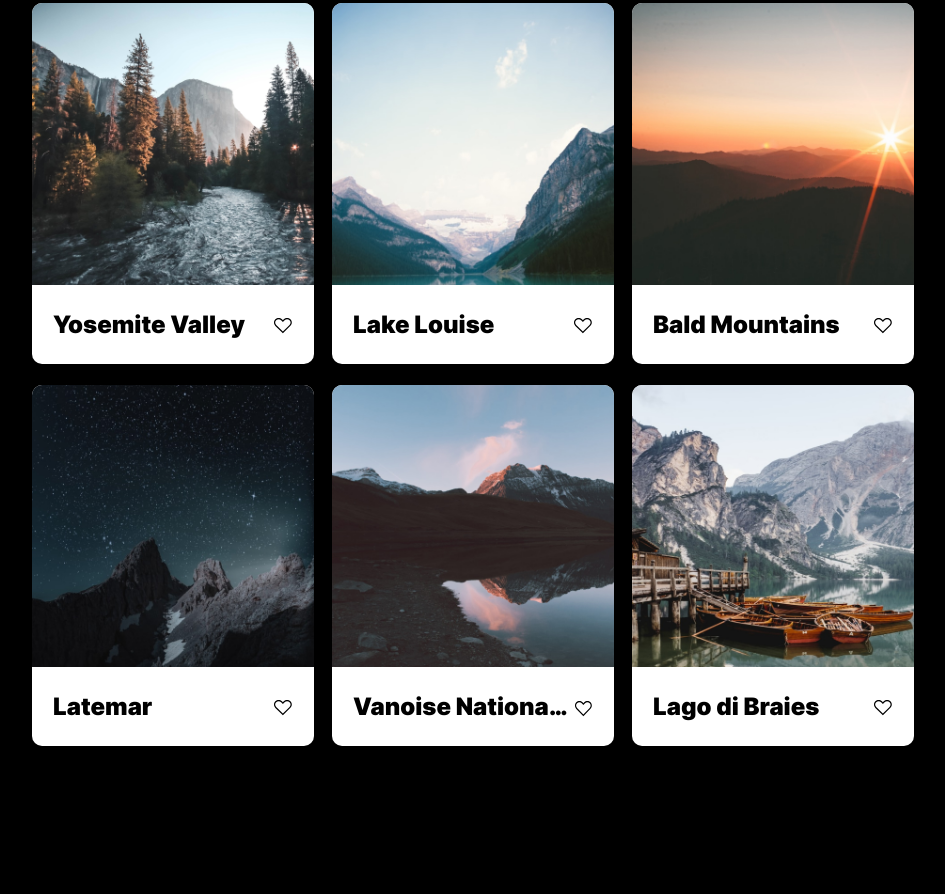
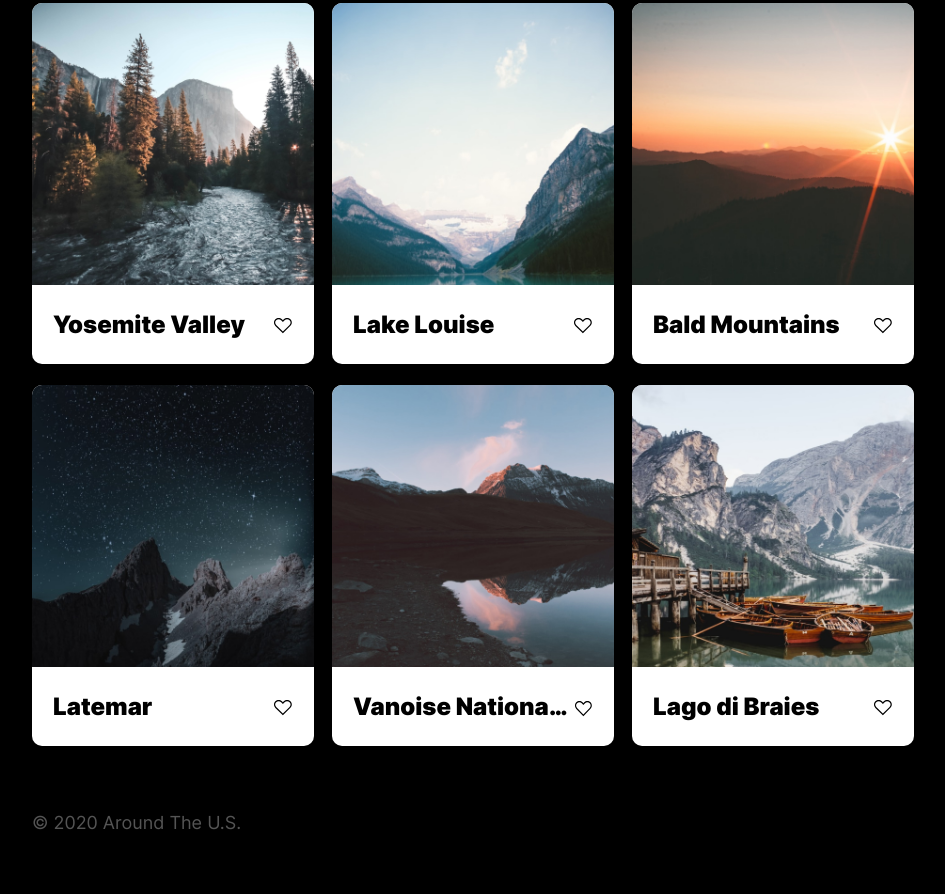
Before and after one commit to derekschinke-practicum/web_project_4, a plain HTML site: page index.html in a window 1280 px wide. Shown: the part 328-1222 px from the top of the page, without its empty margins (167-1112 px from the left). Before the commit the page ends 1095 px from the top, so only its background shows below. Drawn offline with Linux system fonts and the light colour scheme.

Commit message:
feat: footer

```diff
--- /dev/null
+++ b/blocks/footer/footer.css
@@ -0,0 +1,9 @@
+.footer {
+  padding-top: 45px;
+  padding-bottom: 60px;
+  font-style: normal;
+  font-weight: normal;
+  font-size: 18px;
+  line-height: 22px;
+  color: #545454;
+}
--- a/index.html
+++ b/index.html
@@ -127,6 +127,7 @@
           </ul>
         </section>
       </main>
+      <footer class="footer">© 2020 Around The U.S.</footer>
     </div>
 
     <script src="./scripts/index.js"></script>
--- a/pages/index.css
+++ b/pages/index.css
@@ -8,3 +8,4 @@
 @import url('../blocks/profile/profile.css');
 @import url('../blocks/elements/elements.css');
 @import url('../blocks/element/element.css');
+@import url('../blocks/footer/footer.css');
```
